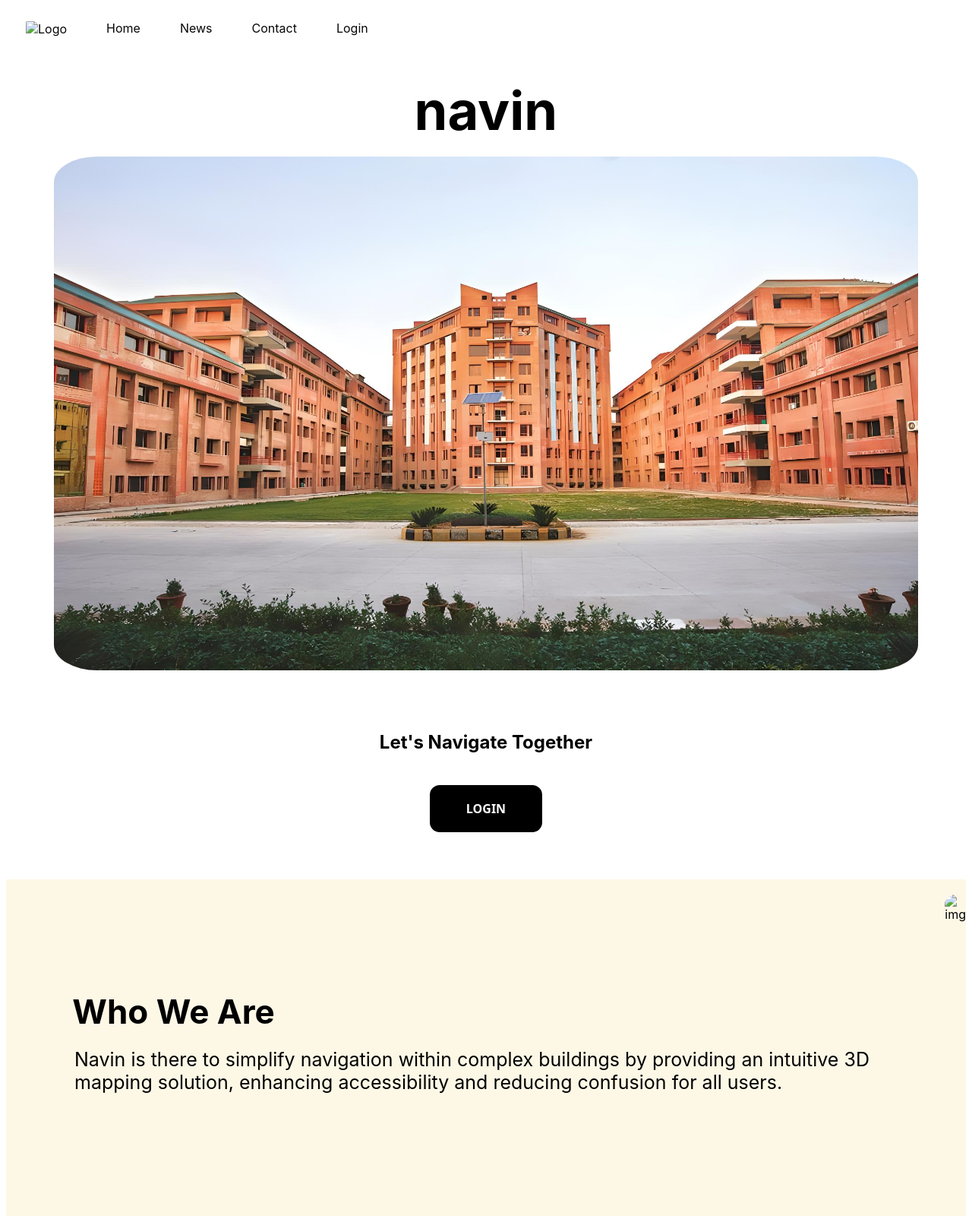
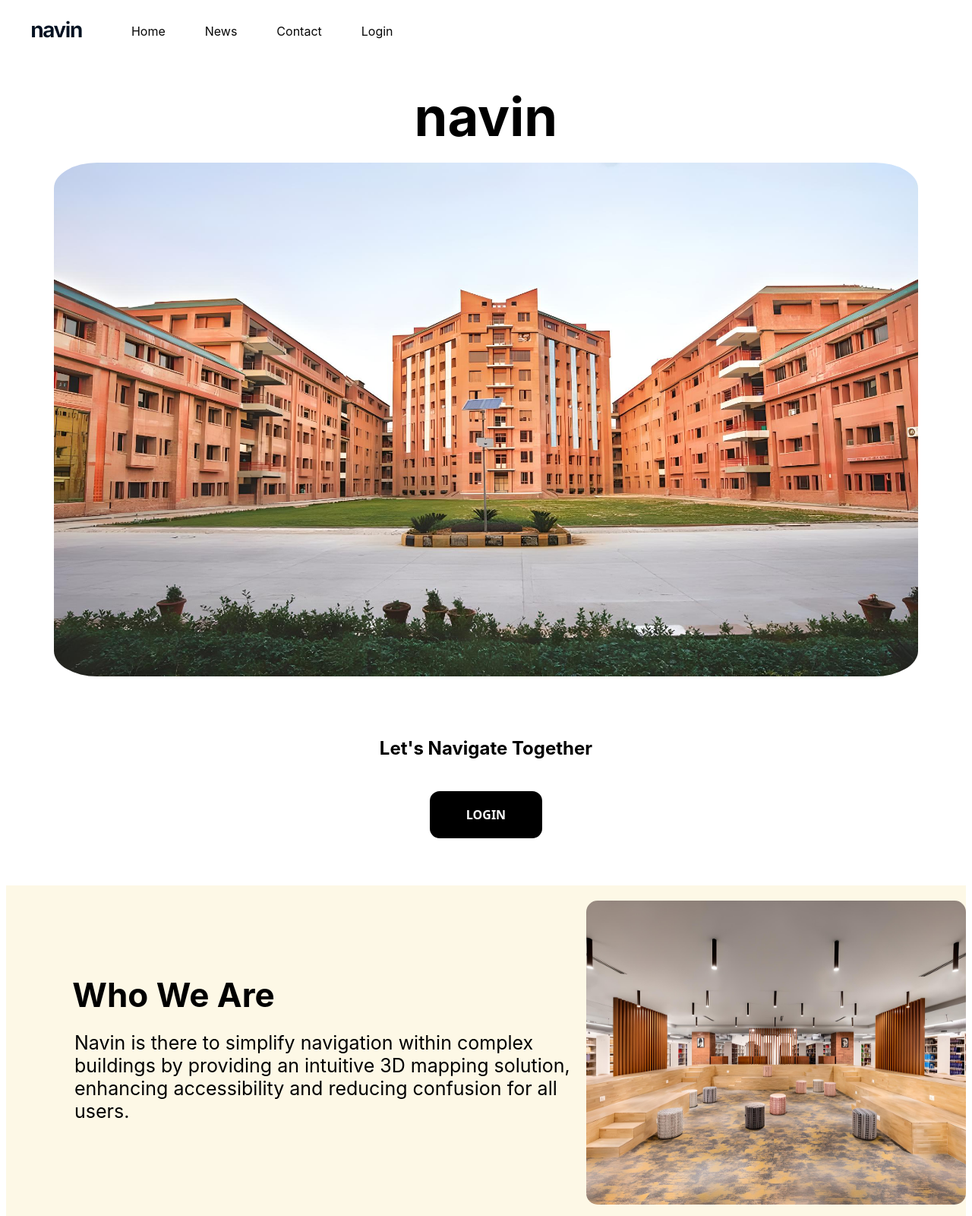
Before and after one commit to Nushra-khan/Nav_in, a plain HTML site: page home.html in a window 1280 px wide. Shown: the top 1600 px of the page at 76% size. Drawn offline with Linux system fonts and the light colour scheme; files that its build step writes are made by us from their sources; files whose address does not match are found by name.

Commit message:
Update home.html

```diff
--- a/home.html
+++ b/home.html
@@ -6,7 +6,7 @@
     <meta http-equiv="X-UA-Compatible" content="IE=edge">
     <title>navin</title>
     <!-- Link to external CSS file -->
-    <link rel="stylesheet" href="style.css">
+    <link rel="stylesheet" href="Nav-In/style.css">
     <style>
         /* Basic styles for the navigation bar */
         nav {
@@ -52,7 +52,7 @@
         <!-- Navigation bar -->
         <nav>
             <ul>
-                <li><a href="#"><img src="logo.png" alt="Logo"></a></li>
+                <li><a href="#"><img src="Nav-In/logo.png" alt="Logo"></a></li>
                 <li><a href="home.html">Home</a></li>
                 <li><a href="news.html">News</a></li>
                 <li><a href="https://www.sharda.ac.in/Contacts">Contact</a></li>
@@ -89,7 +89,7 @@
                 </p>
             </div>
             <div class="image-container">
-                <img class="imagead" src="./result.jpg" alt="img">
+                <img class="imagead" src="Nav-In/result.jpg" alt="img">
             </div>
         </div>
     </div>
```
